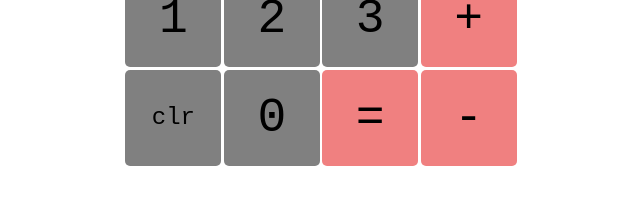
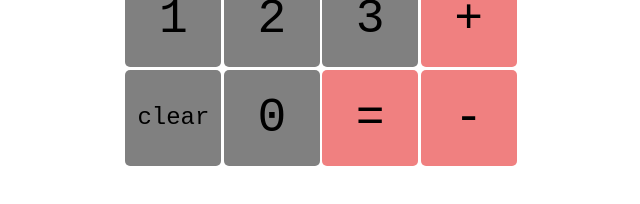
Before and after one commit to dpajek/calc-react, a React (Create React App) app: page / in a window 1280 px wide. Shown: the part 420-624 px from the top of the page, without its empty margins (319-959 px from the left). Built offline with nearby package versions, Linux system fonts and the light colour scheme.

Commit message:
changed clear text to clear

```diff
--- a/src/components/clearbutton.js
+++ b/src/components/clearbutton.js
@@ -5,7 +5,7 @@ function ClearButton(props) {
   const { onClick } = props;
   return (
     <button className="ClearButton" onClick={onClick}>
-      clr
+      clear
     </button>
   );
 }
```
Also changed, not shown: 1 other file (tests, documents, lock files or other folders).
